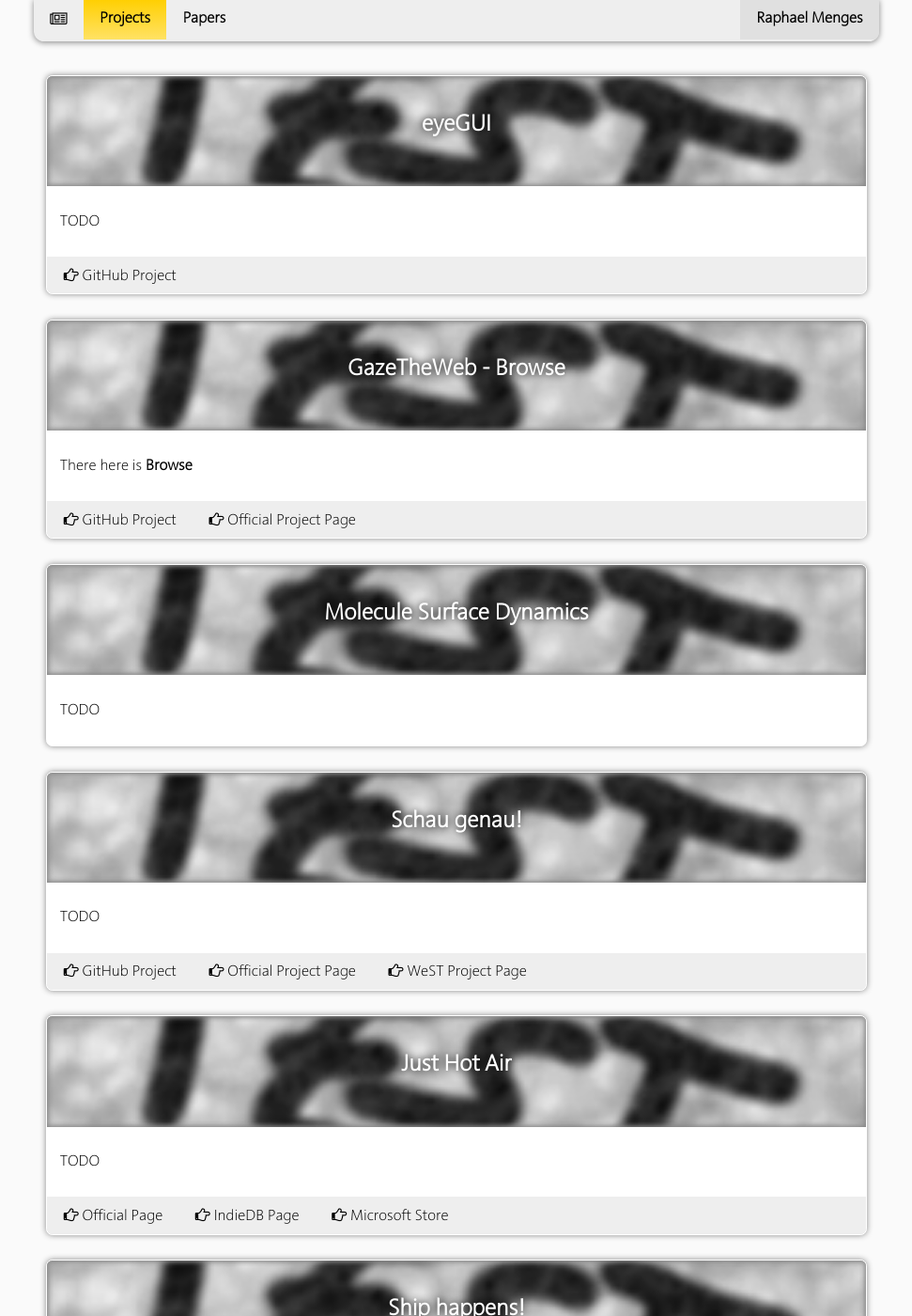
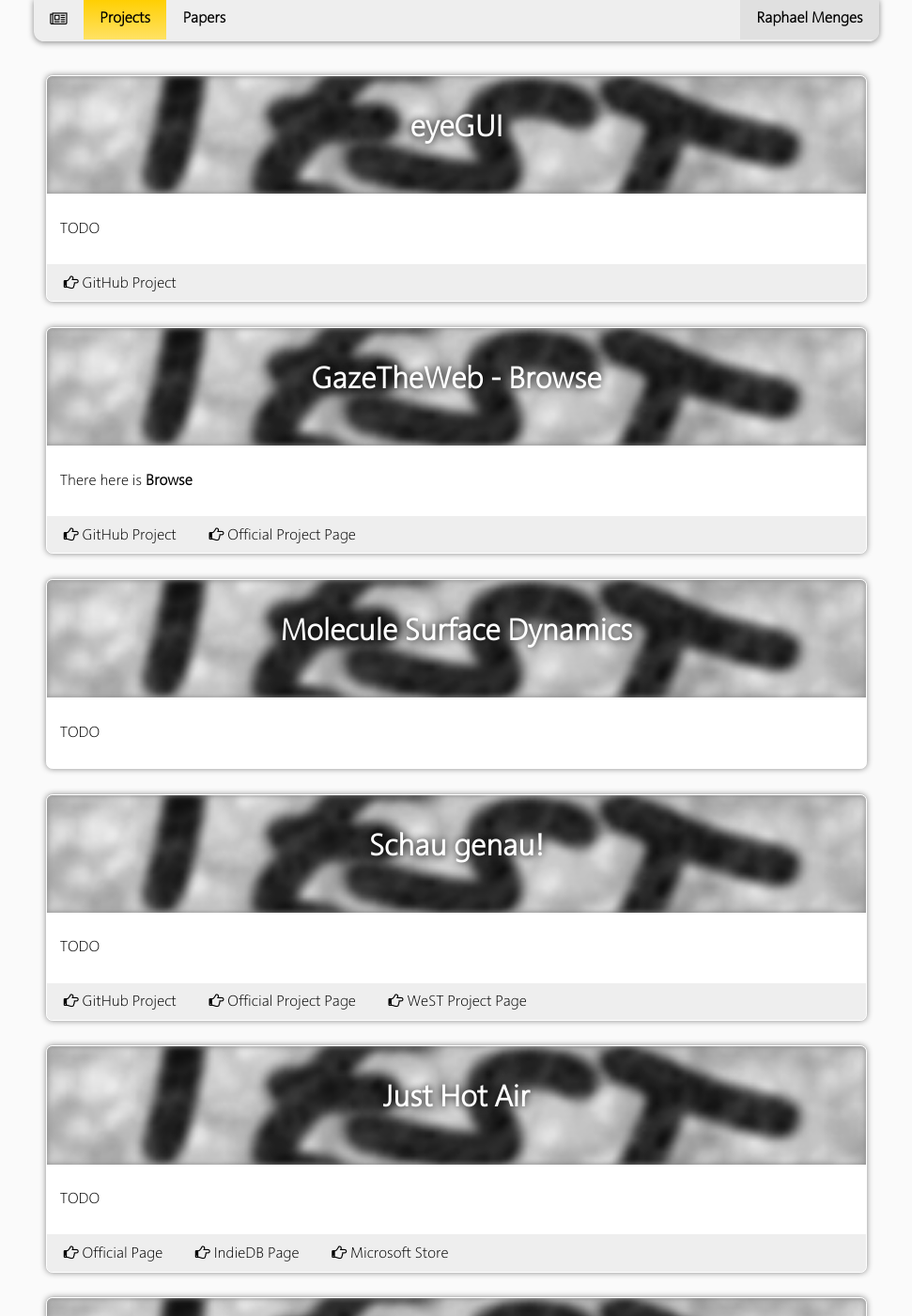
Before and after one commit to raphaelmenges/raphaelmenges.github.io, a Jekyll site: the page built from projects/index.html, in a window 1280 px wide and 1400 px high. Shown: the whole window at 94% size, without its empty margins (154-1125 px from the left). Built offline with Jekyll 4.4.1, drawn with Linux system fonts in a browser that asks for light colours.

Commit message:
Links to anchors on project page.

```diff
--- a/css/main.css
+++ b/css/main.css
@@ -239,28 +239,34 @@
 	border-radius: 5pt;
 }
 
+/* Link to anchor */
+.project-link {
+	text-decoration: none;
+}
+
 /* Title of project inclusive thumbnail as background */
 .project-title {
-	text-align: center;
 	display: block;
 	background-size: cover;
 	background-position: 50% 50%;
-	color: white;
-	font-weight: bold;
-	-moz-box-shadow:    inset 0pt 0pt 5pt #888888;
+	-moz-box-shadow: inset 0pt 0pt 5pt #888888;
 	-webkit-box-shadow: inset 0pt 0pt 5pt #888888;
-	box-shadow:         inset 0pt 0pt 5pt #888888;
+	box-shadow: inset 0pt 0pt 5pt #888888;
 }
 
-/* Title itself */
-.project-title h2 {
+/* Title text itself */
+.project-title-text {
 	margin: 0pt;
 	padding: 0pt;
+	color: white;
 	text-shadow: 0pt 0pt 6pt #000000;
 	padding-top: 30pt;
 	padding-bottom: 40pt;
 	padding-left: 0pt;
 	padding-right: 0pt;
+	text-align: center;
+	font-size: 24pt;
+	font-weight: bold;
 }
 
 /* Description of project */
--- a/projects/index.html
+++ b/projects/index.html
@@ -8,9 +8,11 @@
 	{% assign project =  site.projects | where:"label", label  | first %}
 	<a class="anchor" id="{{ project.label }}"></a>
 	<div class="project">
-		<div class="project-title" style="background-image: url(/assets/images/projects/{{ project.thumbnail }});">
-			<h2 class="project-title">{{ project.title }}</h2>
-		</div> <!-- project-title -->
+		<a class="project-link" href="#{{ project.label }}">
+			<div class="project-title" style="background-image: url(/assets/images/projects/{{ project.thumbnail }});">
+				<div class="project-title-text"> {{ project.title }} </div>
+			</div> <!-- project-title -->
+		</a>
 		<div class="project-content">
 			{{ project.content }}
 		</div> <!-- project-content -->
```
